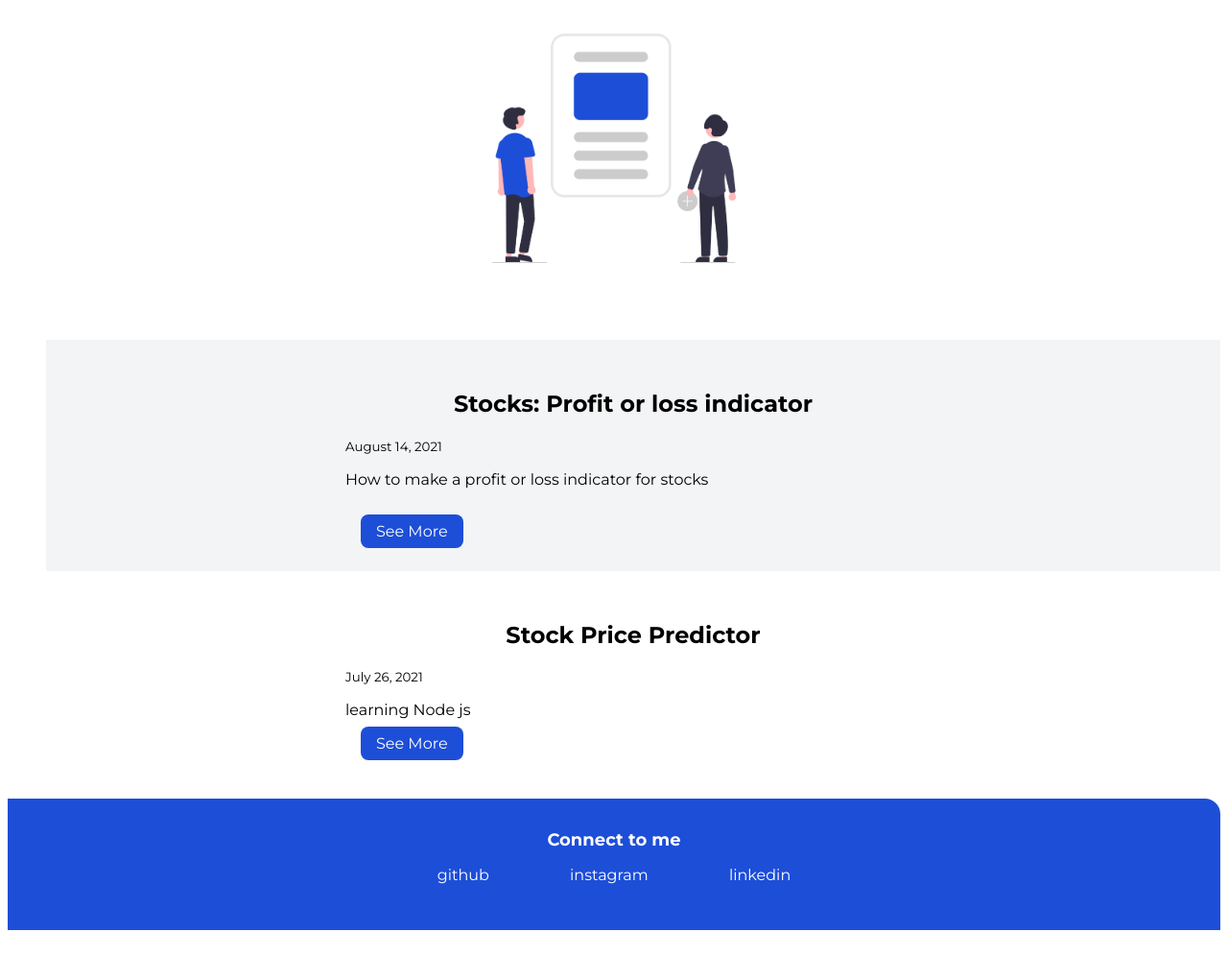
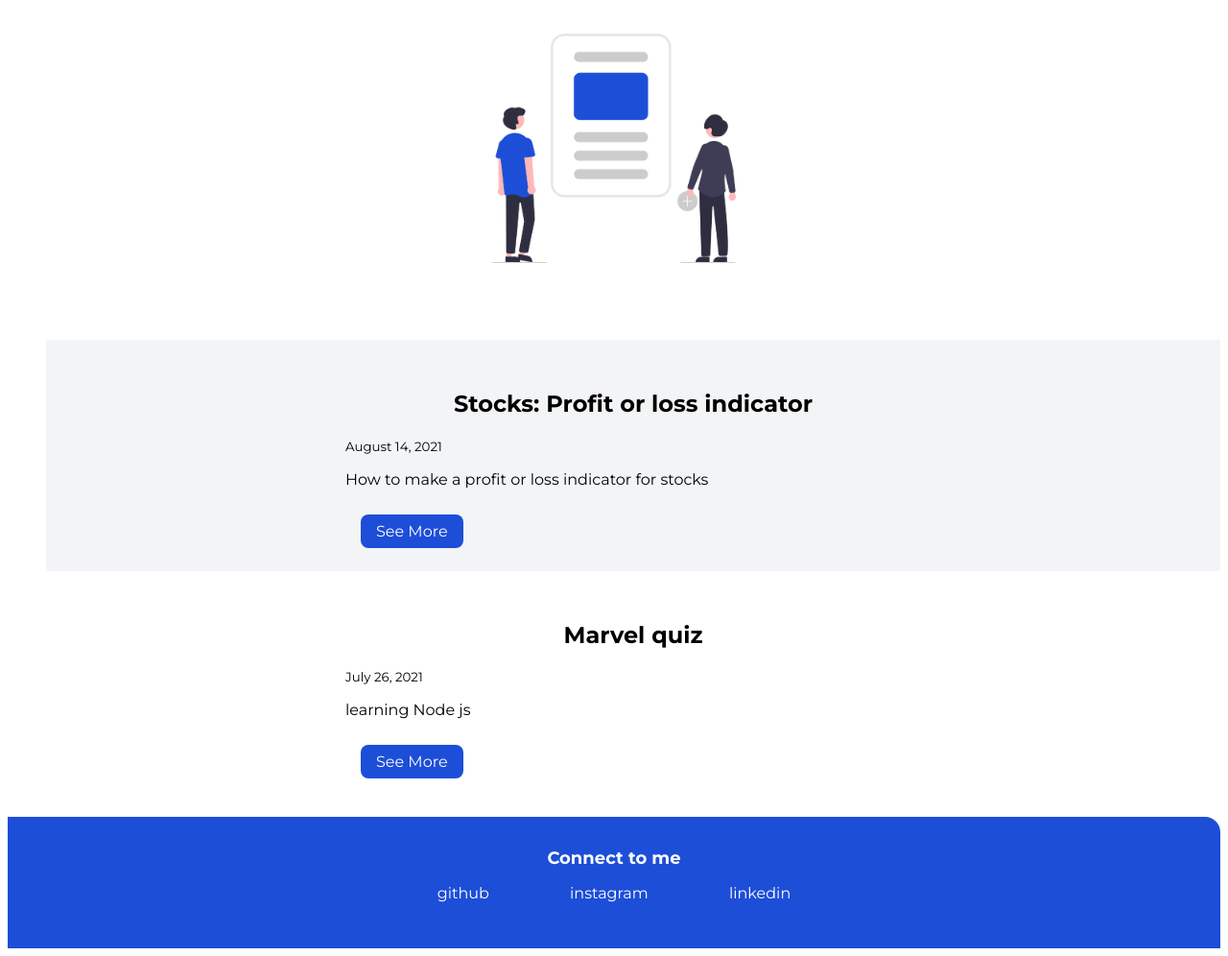
Before and after one commit to SuryanshChopra/HTML5-and-CSS3, a plain HTML site: page blogs.html in a window 1280 px wide. Shown: the part 319-1315 px from the top of the page at 96% size. Drawn offline with Linux system fonts and the light colour scheme.

Commit message:
Changing blog name

```diff
--- a/blogs.html
+++ b/blogs.html
@@ -49,9 +49,10 @@
         <li>
             <section class="section">
                 <div class="container container-centre">
-                    <h1>Stock Price Predictor </h1>
+                    <h1>Marvel quiz </h1>
                     <small><time datetime="2021-07-26">July 26, 2021</time></small>
                     <p>learning Node js</p>
+                    <br>
                     <a class="link link-primary" href="https://dev.to/suryanshchopra/day-5-of-training-node-js-k65">See More</a>
                 </div>
             </section>
```
